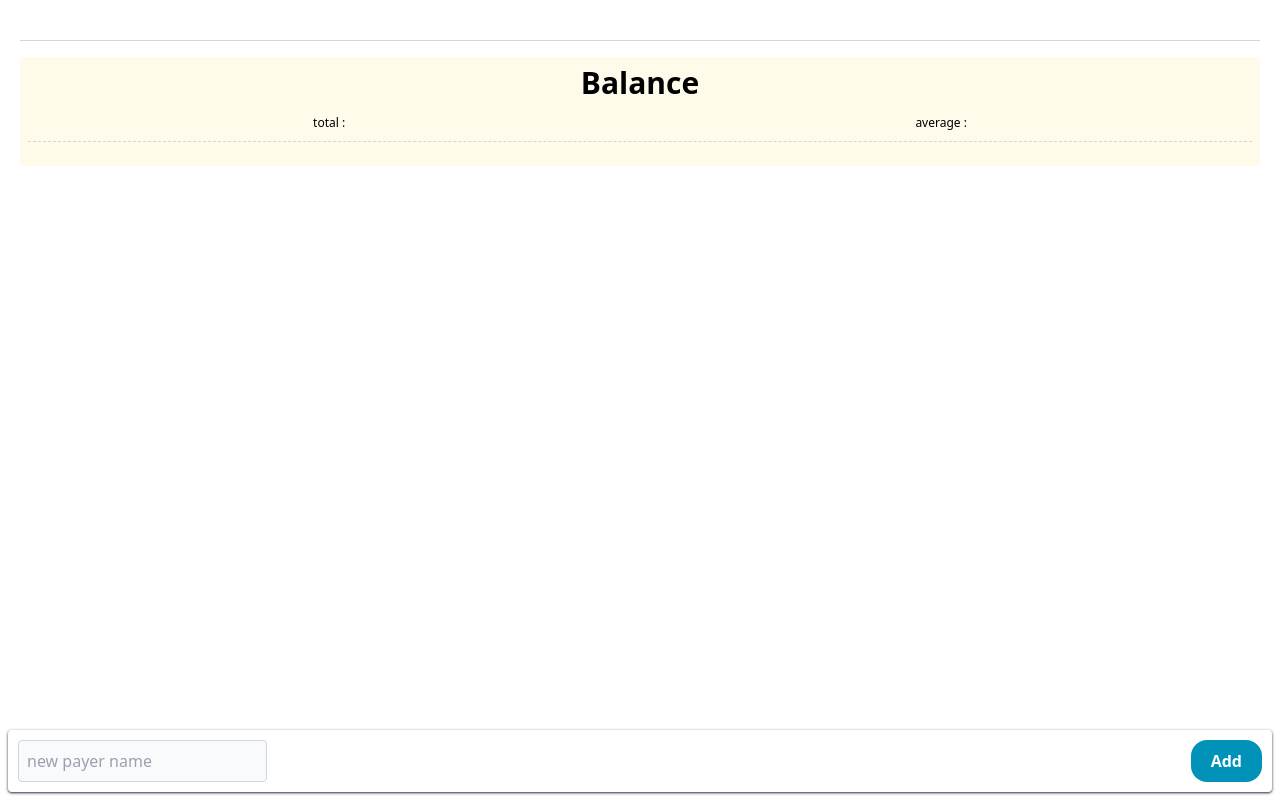
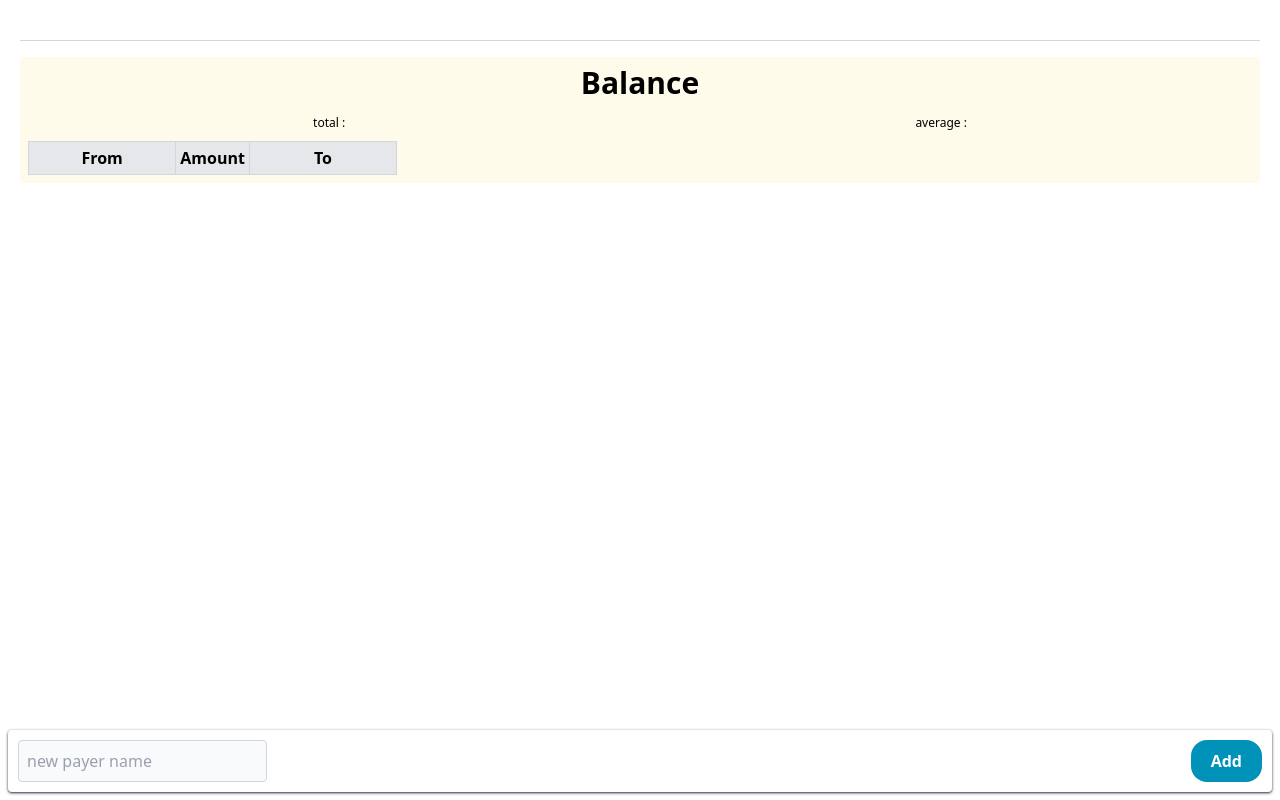
Before and after one commit to Delaudes/Share, an Angular app: page /rooms/1 in a window 1280 px wide. Built offline with nearby package versions, Linux system fonts and the light colour scheme.

Commit message:
feat : balance table

```diff
--- a/src/room/presentation/room.component.html
+++ b/src/room/presentation/room.component.html
@@ -22,7 +22,7 @@
   }
   <div class="p-2 mt-4 bg-amber-50 rounded-sm text-center" data-testid="balance">
     <span class="place-self-center text-3xl flex font-bold">Balance</span>
-    <div class="flex justify-around text-xs mt-2 pb-2 border-b-1 border-dashed border-gray-300">
+    <div class="flex justify-around text-xs mt-2 border-gray-300">
       <span
         >total :
         <span
@@ -40,14 +40,31 @@
         ></span
       >
     </div>
-    <div class="mt-4">
-      @for (payment of roomStore.room()?.calculateBalance()?.payments; track $index) {
-      <p class="mt-2 text-xs">
-        <span class="font-semibold text-gray-700 text-base">{{ payment.from }}</span> should send
-        <span class="text-amber-700 font-semibold text-base">{{ payment.amount | amount }}</span> to
-        <span class="font-semibold text-gray-700 text-base">{{ payment.to }}</span>
-      </p>
-      }
+    <div class="mt-2">
+      <table>
+        <thead>
+          <tr class="bg-gray-200">
+            <th class="p-1 w-2/5 border-1 border-gray-300">From</th>
+            <th class="p-1 border-1 border-gray-300">Amount</th>
+            <th class="p-1 w-2/5 border-1 border-gray-300">To</th>
+          </tr>
+        </thead>
+        <tbody>
+          @for (payment of roomStore.room()?.calculateBalance()?.payments; track $index) {
+          <tr [ngClass]="$index % 2 === 0 ? 'bg-white' : 'bg-gray-50'">
+            <td class="font-semibold text-cyan-700 border-1 border-gray-300 p-1">
+              {{ payment.from }}
+            </td>
+            <td class="font-semibold text-amber-700 border-1 border-gray-300 p-1">
+              {{ payment.amount | amount }}
+            </td>
+            <td class="font-semibold text-cyan-700 border-1 border-gray-300 p-1">
+              {{ payment.to }}
+            </td>
+          </tr>
+          }
+        </tbody>
+      </table>
     </div>
   </div>
 
--- a/src/room/presentation/room.component.ts
+++ b/src/room/presentation/room.component.ts
@@ -1,3 +1,4 @@
+import { NgClass } from '@angular/common';
 import { ChangeDetectionStrategy, Component, inject, OnInit } from '@angular/core';
 import { FormsModule } from '@angular/forms';
 import { AddPayerUseCase } from '../../payer/domain/add-payer.use-case';
@@ -9,7 +10,7 @@ import { AmountPipe } from '../pipes/amount.pipe';
 
 @Component({
   selector: 'app-room',
-  imports: [FormsModule, PayerComponent, AmountPipe],
+  imports: [FormsModule, PayerComponent, AmountPipe, NgClass],
   templateUrl: './room.component.html',
   changeDetection: ChangeDetectionStrategy.OnPush
 })
```
Also changed, not shown: 1 other file (tests, documents, lock files or other folders).
